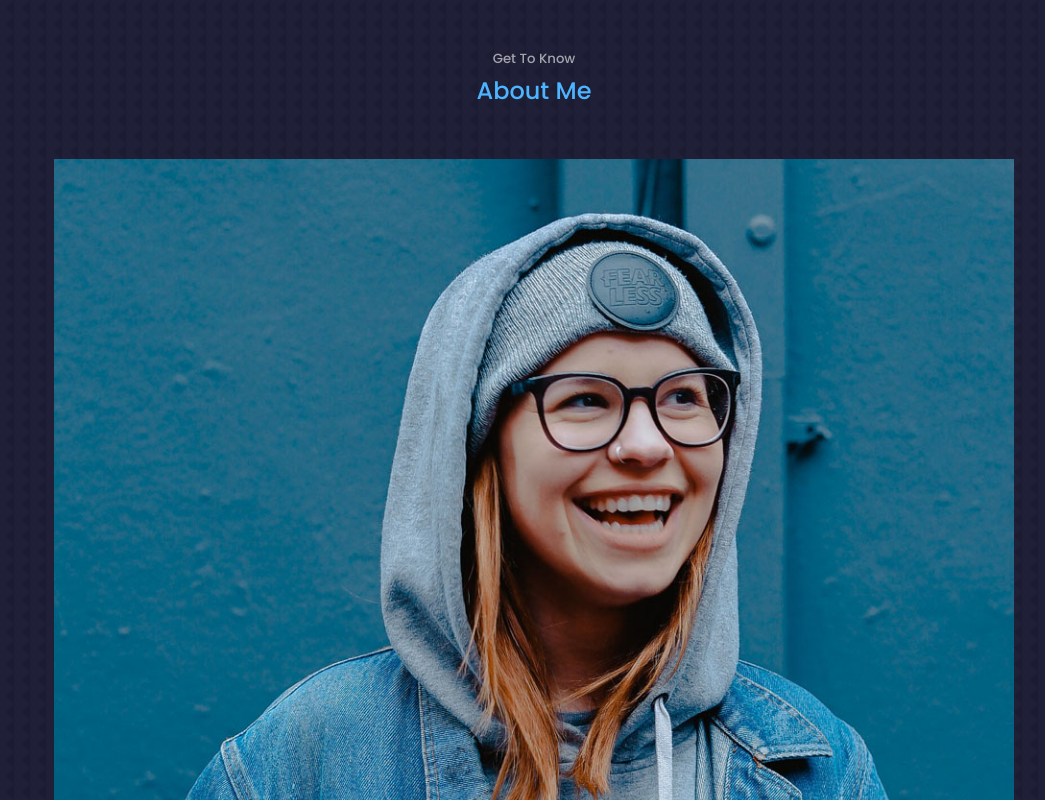
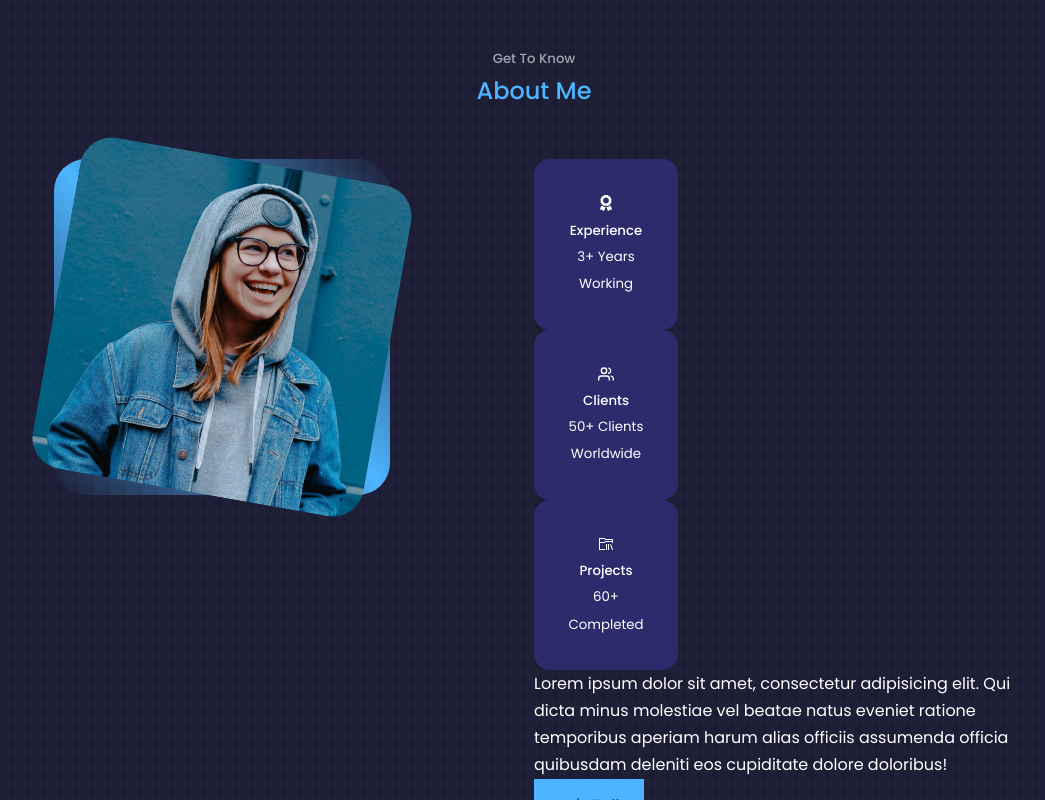
Before and after one commit to EngrAminullah/my-portfolio, a React (Create React App) app: page / in a window 1280 px wide. Shown: the part 880-1680 px from the top of the page, without its empty margins (106-1151 px from the left). Built offline with nearby package versions, Linux system fonts and the light colour scheme.

Commit message:
about css

```diff
--- a/src/components/about/about.css
+++ b/src/components/about/about.css
@@ -0,0 +1,42 @@
+.about__container {
+    display: grid;
+    grid-template-columns: 35% 50%;
+    gap: 15%;
+}
+
+.about__me {
+    width: 100%;
+    aspect-ratio: 1/1;
+    border-radius: 2rem;
+    background: linear-gradient(45deg,
+            transparent,
+            var(--color-primary),
+            transparent);
+    display: grid;
+    place-items: center;
+}
+
+.about__me-image {
+    border-radius: 2rem;
+    overflow: hidden;
+    transform: rotate(10deg);
+    transition: var(--transition);
+}
+
+.about__me-image:hover {
+    transform: rotate(0);
+}
+
+.about__cards {
+    display: grid;
+    grid-template-columns: repeat(3, 1fr);
+    gap: 1.5rem;
+}
+
+.about__card {
+    background: var(--color-bg-variant);
+    border: 1px solid transparent;
+    border-radius: 1rem;
+    padding: 2rem;
+    text-align: center;
+}
```
